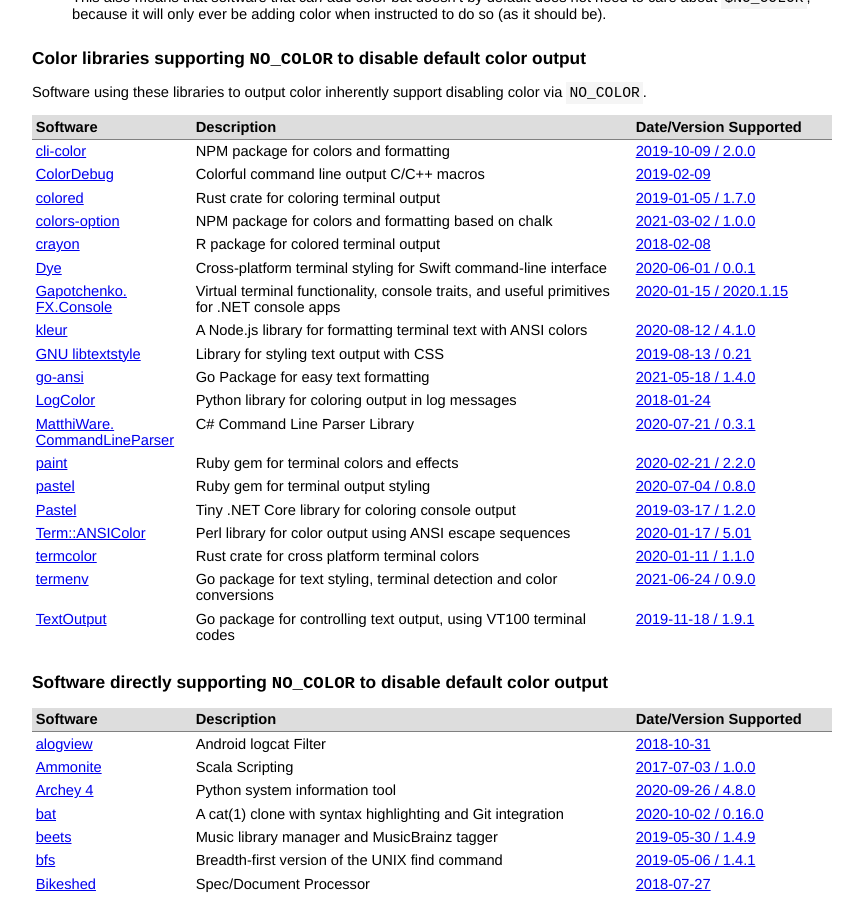
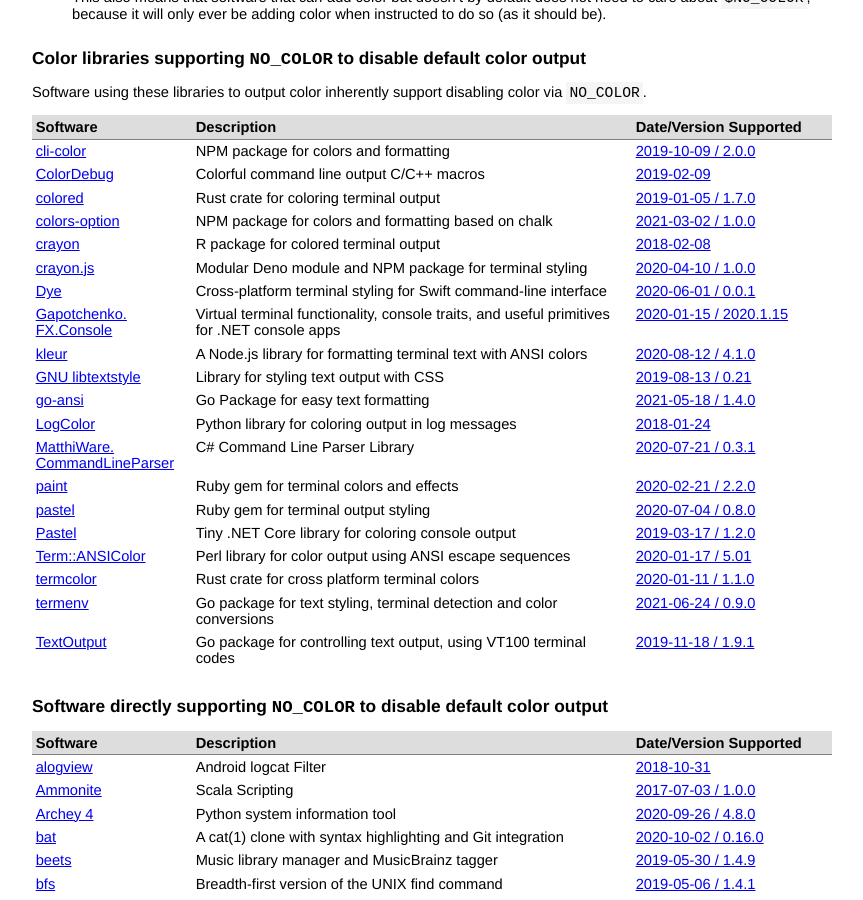
Before and after one commit to jcs/no_color, a Jekyll site: the page built from index.md, in a window 1280 px wide and 900 px high, scrolled down 715 px. Shown: the whole window, without its empty margins (208-1071 px from the left). Built offline with Jekyll 4.4.1, drawn with Linux system fonts in a browser that asks for light colours; our own code applies the rules of GitHub Pages for plain Markdown files.

Commit message:
Add crayon.js (#129)

```diff
--- a/index.md
+++ b/index.md
@@ -75,6 +75,7 @@ color via `NO_COLOR`.
 | [colored](https://github.com/mackwic/colored) | Rust crate for coloring terminal output | [2019-01-05 / 1.7.0](https://github.com/mackwic/colored/blob/master/CHANGELOG.md#170-january-2019) |
 | [colors-option](https://github.com/ehmicky/colors-option) | NPM package for colors and formatting based on chalk | [2021-03-02 / 1.0.0](https://github.com/ehmicky/colors-option/blob/master/CHANGELOG.md#100) |
 | [crayon](https://github.com/r-lib/crayon) | R package for colored terminal output | [2018-02-08](https://github.com/r-lib/crayon/commit/700800135d04408bf1c99426b3fec9a4073b8a97) |
+| [crayon.js](https://github.com/crayon-js/crayon) | Modular Deno module and NPM package for terminal styling | [2020-04-10 / 1.0.0](https://github.com/crayon-js/crayon/commit/c7f8b1c4a1acecd93592bd330c04da70c0dc7051) |
 | [Dye](https://github.com/dduan/Dye) | Cross-platform terminal styling for Swift command-line interface | [2020-06-01 / 0.0.1](https://github.com/dduan/Dye/releases/tag/0.0.1) |
 | [Gapotchenko. FX.Console](https://github.com/gapotchenko/Gapotchenko.FX/tree/master/Source/Gapotchenko.FX.Console) | Virtual terminal functionality, console traits, and useful primitives for .NET console apps | [2020-01-15 / 2020.1.15](https://github.com/gapotchenko/Gapotchenko.FX/releases/tag/v2020.1.15) |
 | [kleur](https://github.com/lukeed/kleur) | A Node.js library for formatting terminal text with ANSI colors | [2020-08-12 / 4.1.0](https://github.com/lukeed/kleur/releases/tag/v4.1.0) |
```
